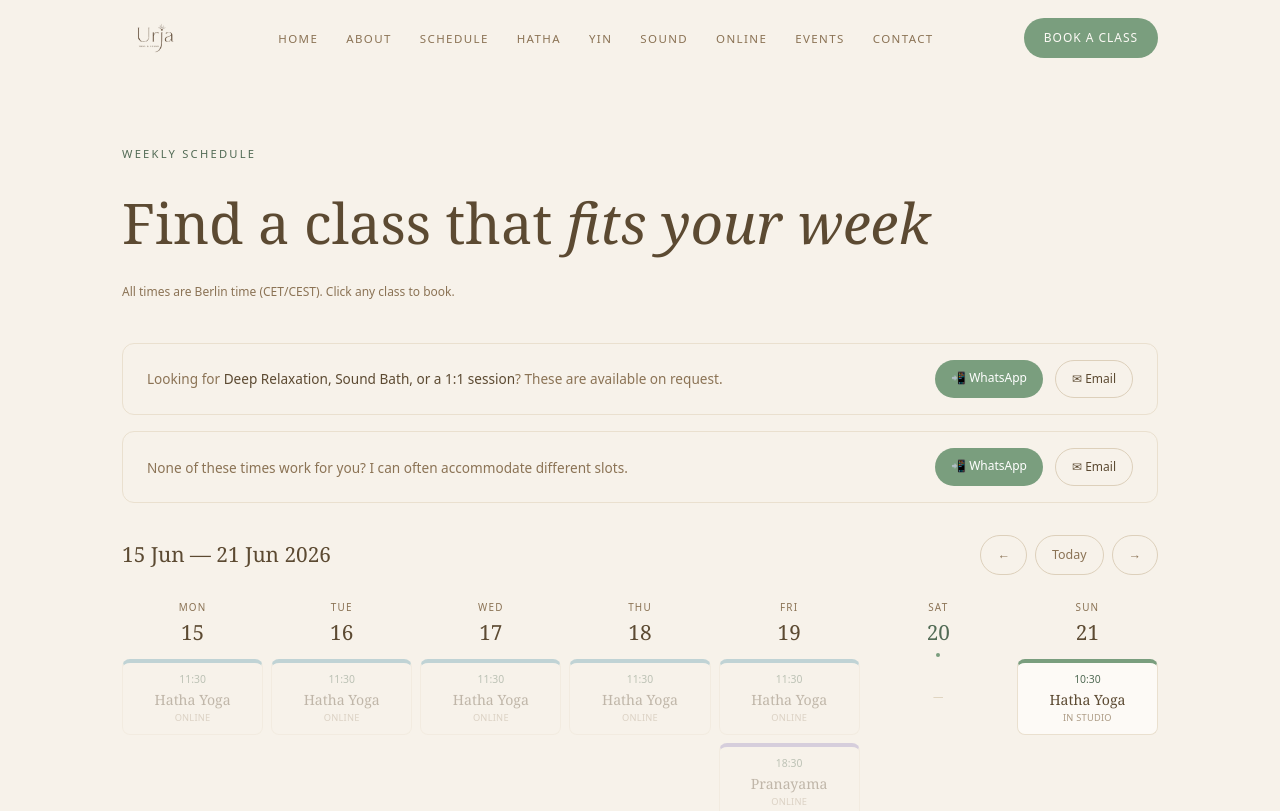
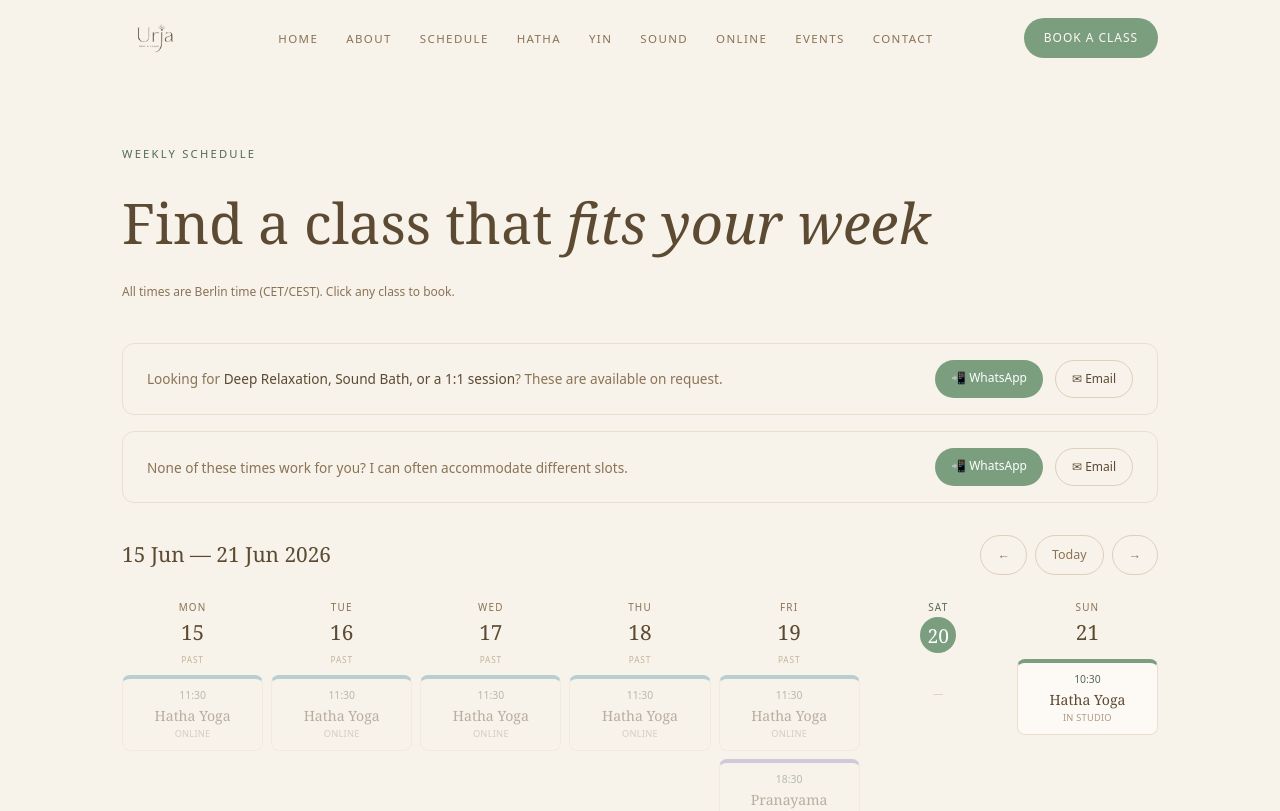
Before and after one commit to Urja/yoga, a Next.js app: page /schedule in a window 1280 px wide. Shown: the top 811 px of the page. Built offline with nearby package versions, Linux system fonts and the light colour scheme.

Commit message:
Make today more prominent with green circle, add past labels to previous days

```diff
--- a/app/schedule/page.tsx
+++ b/app/schedule/page.tsx
@@ -93,9 +93,15 @@ export default function SchedulePage() {
             return (
               <div key={d} className="min-w-0">
                 <div className="text-center mb-2">
-                  <p className="text-[0.62rem] font-medium tracking-[0.12em] uppercase text-[#8B7355]">{dayName}</p>
-                  <p className={`font-serif text-[1.3rem] ${isToday ? 'text-[#526B55]' : 'text-[#5C4A32]'}`}>{date.getDate()}</p>
-                  {isToday && <div className="w-1 h-1 rounded-full bg-[#7A9E7E] mx-auto mt-0.5" />}
+                  <p className={`text-[0.62rem] font-medium tracking-[0.12em] uppercase ${isToday ? 'text-[#526B55]' : 'text-[#8B7355]'}`}>{dayName}</p>
+                  {isToday ? (
+                    <div className="inline-flex items-center justify-center w-9 h-9 rounded-full bg-[#7A9E7E] mt-0.5">
+                      <span className="font-serif text-[1.2rem] text-white leading-none">{date.getDate()}</span>
+                    </div>
+                  ) : (
+                    <p className="font-serif text-[1.3rem] text-[#5C4A32]">{date.getDate()}</p>
+                  )}
+                  {isPast && <p className="text-[0.52rem] tracking-[0.1em] uppercase text-[#C4B49A] mt-0.5">past</p>}
                 </div>
                 {slots.length === 0 && (
                   <div className="h-16 flex items-center justify-center text-[0.65rem] text-[#DDD0BB]">—</div>
@@ -108,7 +114,7 @@ export default function SchedulePage() {
                       key={slot.time}
                       onClick={() => !isPast && setModal({ tpl, time: slot.time, date: `${dayName} ${date.getDate()} ${MONTHS[date.getMonth()]}` })}
                       className={`border border-[#EAE0CF] border-t-4 rounded-lg p-2 mb-2 text-center transition-all
-                        ${isPast ? 'bg-[#F7F2EA] opacity-35 cursor-default' : 'bg-[#FDFAF6] cursor-pointer hover:-translate-y-0.5 hover:shadow-md'}`}
+                        ${isPast ? 'bg-[#F7F2EA] opacity-40 cursor-default' : 'bg-[#FDFAF6] cursor-pointer hover:-translate-y-0.5 hover:shadow-md'}`}
                       style={{ borderTopColor: color }}
                     >
                       <p className="text-[0.65rem] font-medium text-[#526B55] mb-0.5">{slot.time}</p>
```
